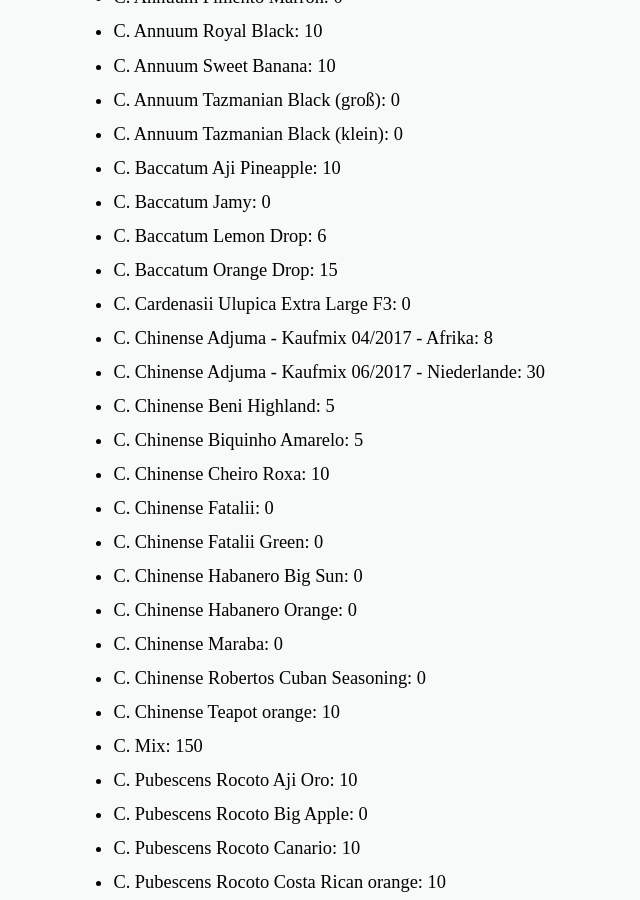
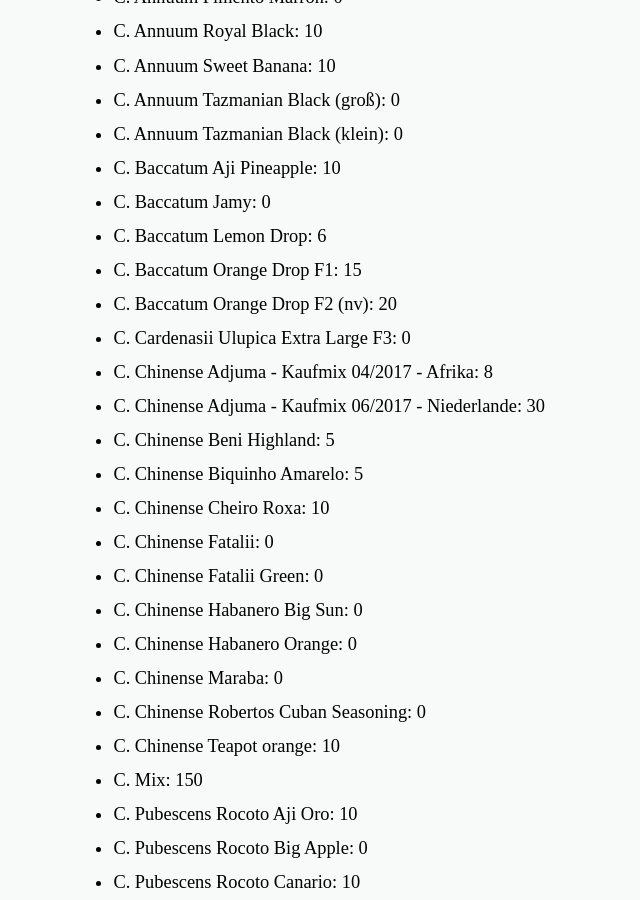
Before and after one commit to iamsebastian/blog.sebastian.science, a Jekyll site: the page built from samen.md, in a window 1280 px wide and 900 px high, scrolled down 1568 px. Shown: the whole window, without its empty margins (193-833 px from the left). Built offline with Jekyll 4.4.1, drawn with Linux system fonts in a browser that asks for light colours.

Commit message:
Updated seeds

```diff
--- a/_data/seeds.yaml
+++ b/_data/seeds.yaml
@@ -27,7 +27,8 @@ C. Annuum Tazmanian Black (klein): 0
 C. Baccatum Aji Pineapple: 10
 C. Baccatum Jamy: 0
 C. Baccatum Lemon Drop: 6
-C. Baccatum Orange Drop: 15
+C. Baccatum Orange Drop F1: 15
+C. Baccatum Orange Drop F2 (nv): 20
 C. Cardenasii Ulupica Extra Large F3: 0
 C. Chinense Adjuma - Kaufmix 04/2017 - Afrika: 8
 C. Chinense Adjuma - Kaufmix 06/2017 - Niederlande: 30
```
